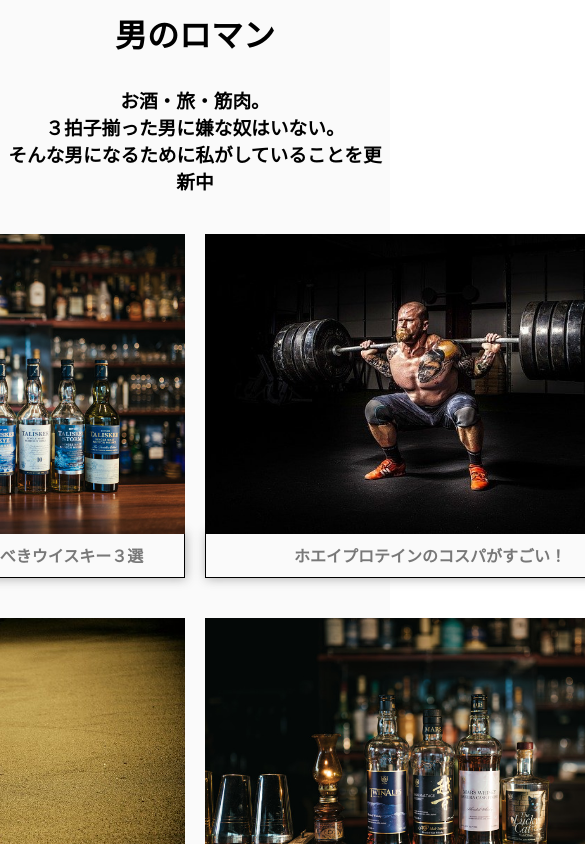
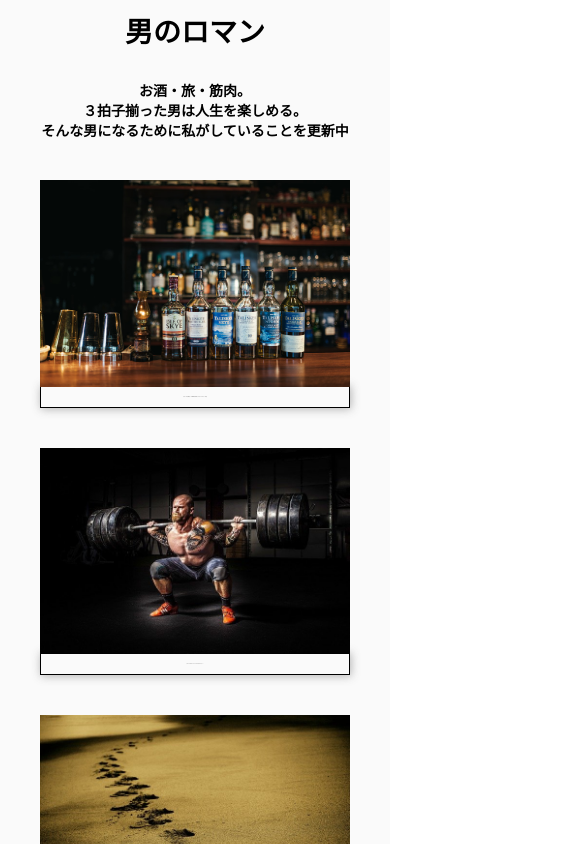
Before and after one commit to yapiro/portfolio, a React (Create React App) app: page / in a window 390 px wide. Shown: the top 844 px of the page, 585 px wide, since content can reach past the window. Built offline with nearby package versions, Linux system fonts and the light colour scheme.

Commit message:
create responsive design

```diff
--- a/src/components/Home/Home.css
+++ b/src/components/Home/Home.css
@@ -22,12 +22,12 @@
    display:flex;
    justify-content: center;
 }
+
 .bottom-cardtype{
    width:100%;
    display:flex;
    justify-content: center;
 }
-
 
 .blog{
    width: 450px;
@@ -58,7 +58,6 @@
 .wisky p{
    padding:30px;
 }
-
 
 .wisky-image{
    width:100%;
@@ -101,3 +100,55 @@
    height:300px;
    object-fit: cover;
 }
+
+@media screen and (max-width:925px){
+   .blog{
+      width:404px;
+   }
+   .cardtype-text{
+      width:382px;
+      margin:0 auto;
+      margin-top:-6px;;
+   }
+}
+
+
+@media screen and (max-width:820px)and (min-width:560px){
+   .top-cardtype{
+      flex-direction: column;
+   }
+   .cardtype-text{
+      width:382px;
+      margin:0 auto;
+      margin-top:-6px;;
+   }
+   .bottom-cardtype{
+      flex-direction: column;
+   }
+}
+
+@media screen and (max-width:560px){
+   h1{
+      font-size:28px;
+   }
+   h3{
+   font-size: 14px;
+   }
+   .top-cardtype{
+      flex-direction: column;
+   }
+   .blog{
+      width:310px;
+   }
+   .cardtype-text{
+      width:288px;
+      margin:0 auto;
+      margin-top:-6px;
+   }
+   h4{
+      font-size:1px;
+   }
+   .bottom-cardtype{
+      flex-direction: column;
+   }
+}
--- a/src/components/Home/Home.jsx
+++ b/src/components/Home/Home.jsx
@@ -15,7 +15,7 @@
         <div className = 'Home-container'>
             <div className = 'header-lists'>
                 <h1>男のロマン</h1>
-                <h3>お酒・旅・筋肉。<br/>３拍子揃った男に嫌な奴はいない。<br/>そんな男になるために私がしていることを更新中</h3>
+                <h3>お酒・旅・筋肉。<br/>３拍子揃った男は人生を楽しめる。<br/>そんな男になるために私がしていることを更新中</h3>
             </div>
             <div className = "all-cardtype">
                 <div className = "top-cardtype">
--- a/src/components/Tweet/Tweet.jsx
+++ b/src/components/Tweet/Tweet.jsx
@@ -32,12 +32,12 @@
                     <div className = "osake">
                         <img src = {Icon} alt = ""></img>
                         <h5>chivas-regal</h5>
-                        <p>芳醇でスモーキーな味わいがクセになる一品です。<br/>¥2500</p>
+                        <p>甘味があり女性でも楽しめる逸品です。<br/>¥2500</p>
                     </div>
                     <div className = "osake">
                         <img src = {Icon1} alt = ""></img>
                         <h5>macallan</h5>
-                        <p>芳醇でスモーキーな味わいがクセになる一品です。<br/>¥2500</p>
+                        <p>開けた瞬間から甘味が鼻に抜けてきます。<br/>¥7000</p>
                     </div>
                     <div className = "trip">
                         <img src = {Icon2} alt = ""></img>
```
Also changed, not shown: 1 other file (tests, documents, lock files or other folders).
